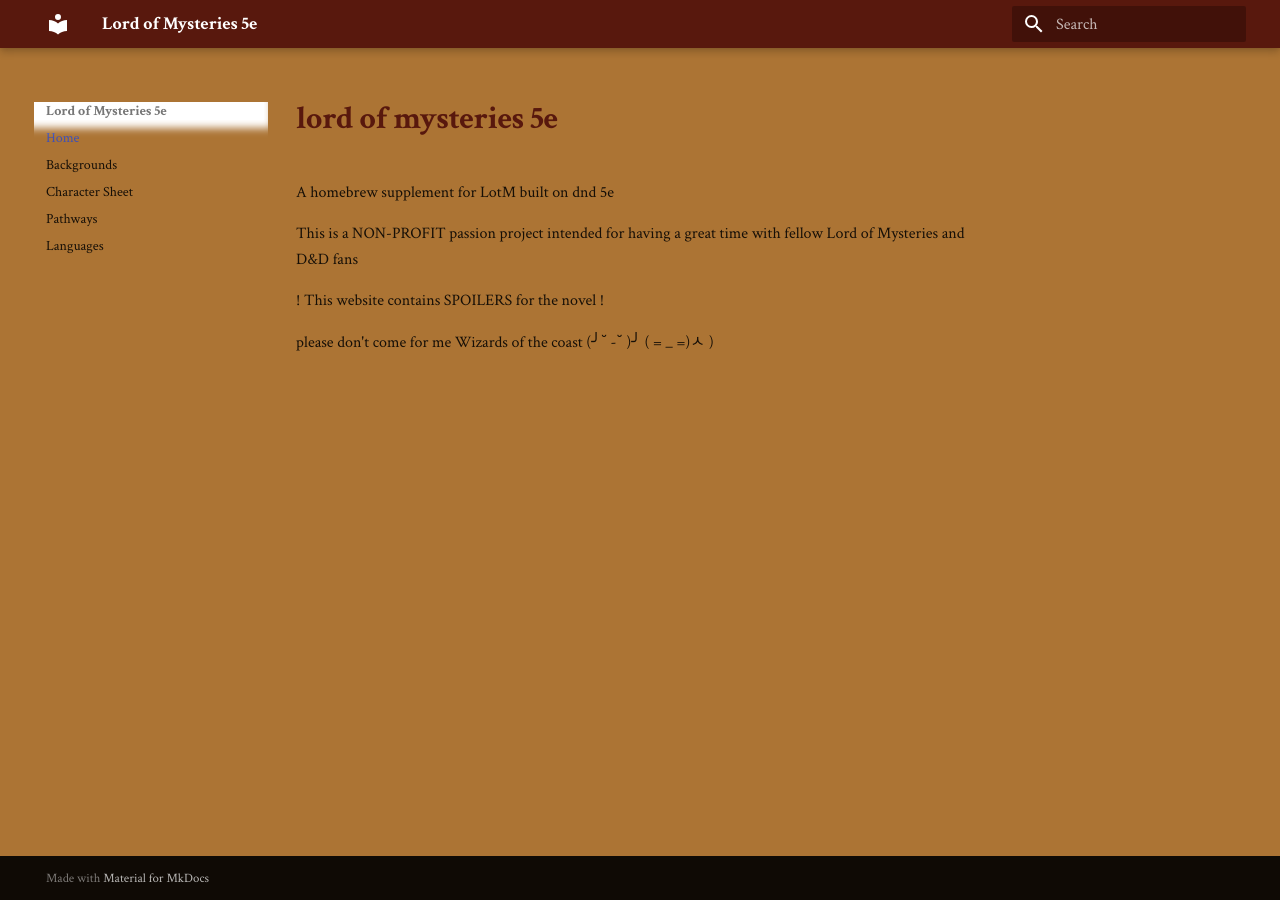
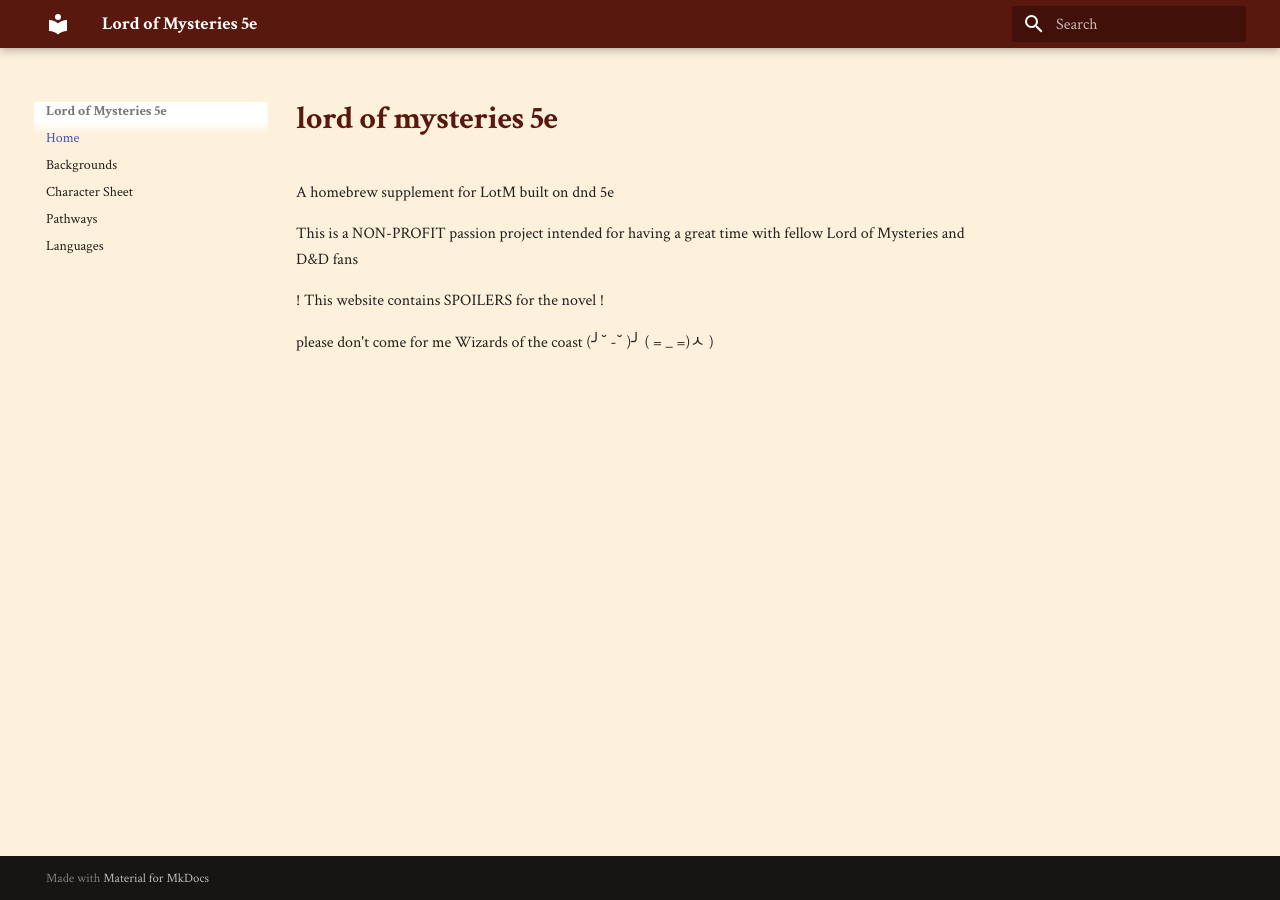
Before and after one commit to TwilightHermit/lotm-wiki, an MkDocs documentation site: the page built from docs/index.md, in a window 1280 px wide. Built offline with MkDocs 1.6.1 and Material for MkDocs 9.7.7, drawn with Linux system fonts in a browser that asks for light colours.

Commit message:
Change background color in extra.css

```diff
--- a/docs/extra.css
+++ b/docs/extra.css
@@ -13,7 +13,7 @@ body,
 .md-container,
 .md-main,
 .md-content {
-  background-color: #ac7434 !important;
+  background-color: #fdf1dc !important;
 }
 
 .md-header,
```
